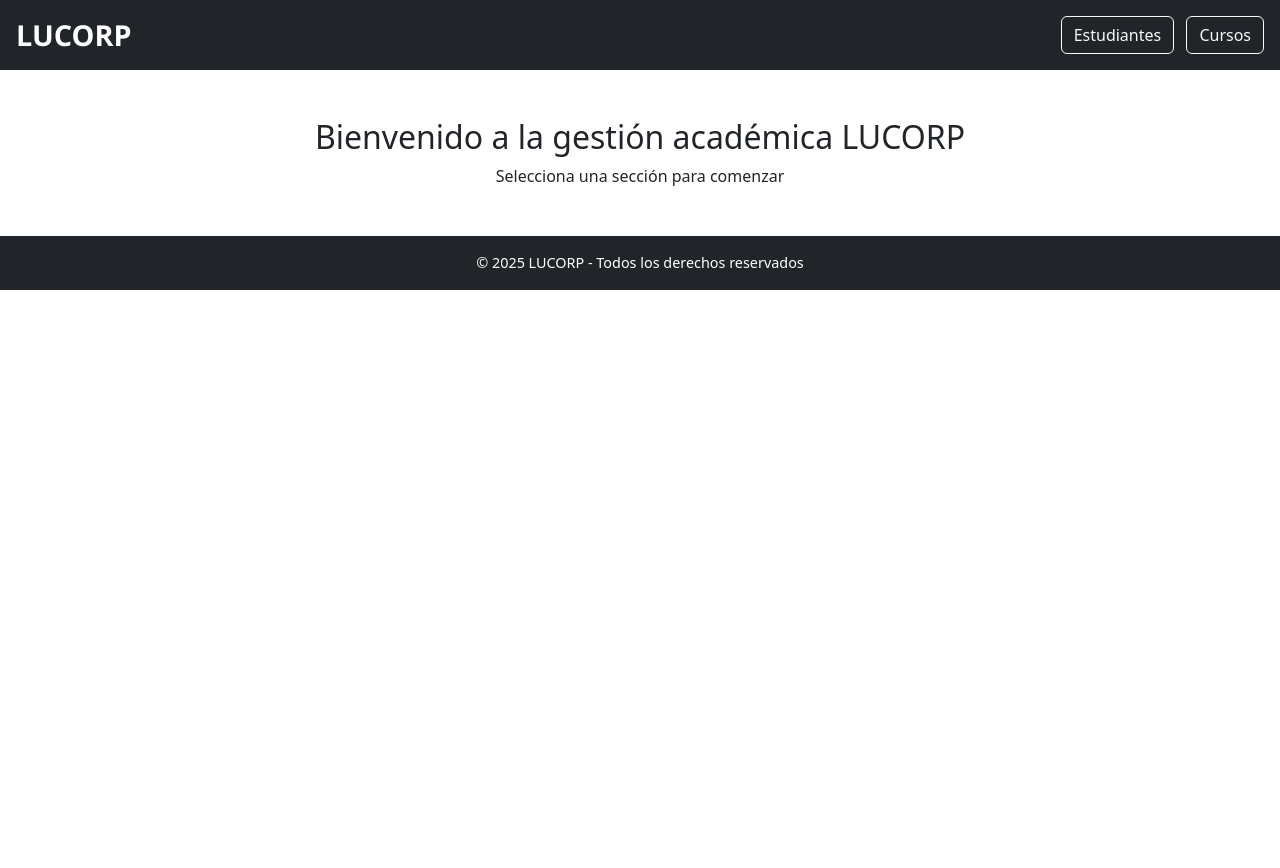
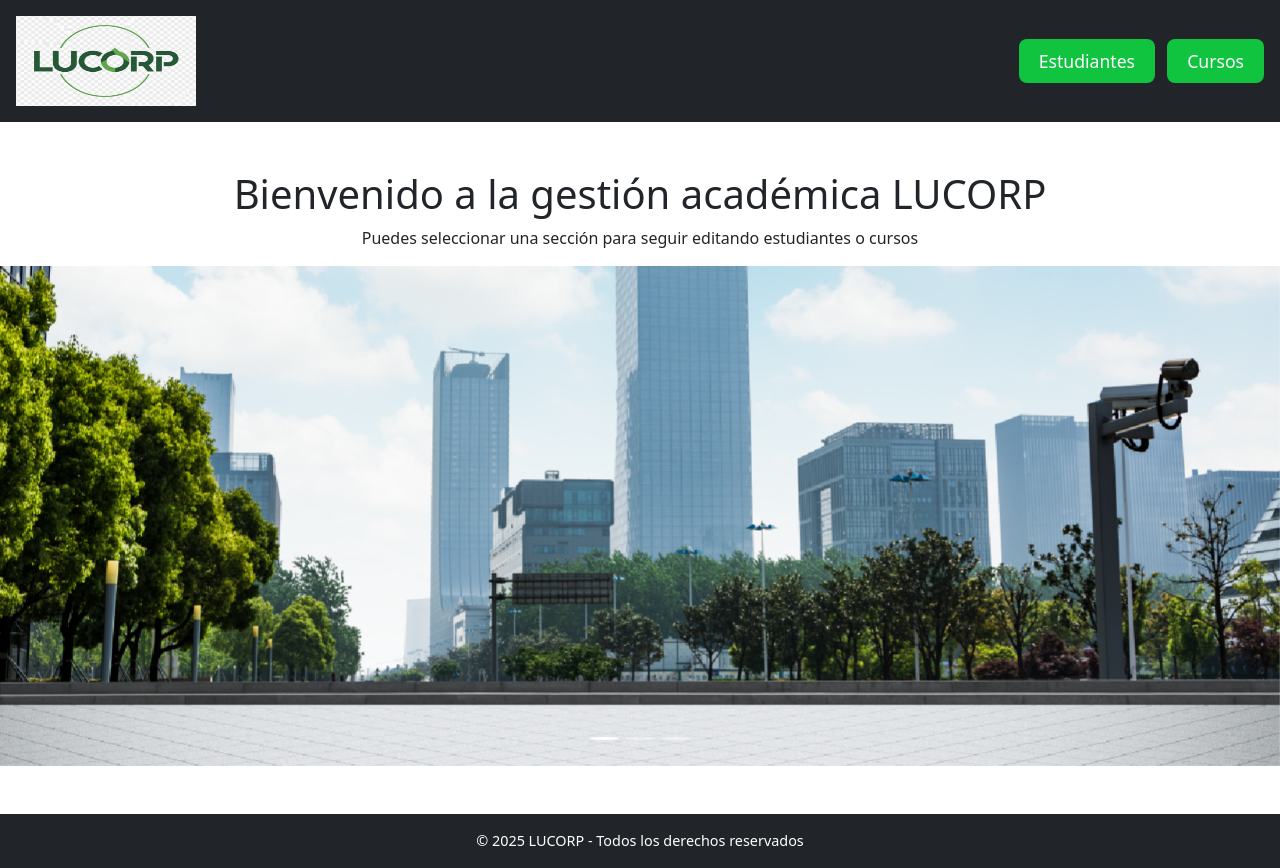
Before and after one commit to Eriksito-28/nuevo-frontend, a website: page public/index.html in a window 1280 px wide. Before the commit the page ends 800 px from the top, so only its background shows below. Drawn offline with nearby package versions, Linux system fonts and the light colour scheme.

Commit message:
version lista para presentar en la clase, puntito cero

```diff
--- a/public/assets/css/styles.css
+++ b/public/assets/css/styles.css
@@ -1,13 +1,149 @@
+/* Tipografía global con Poppins */
 body {
-  background-color: #f8f9fa;
+  font-family: 'Poppins', sans-serif;
+  font-size: 16px;           /* Base para párrafos */
+  line-height: 1.6;
+  color: #333;
+  background-color: #f9f9f9;
+  margin: 0;
+  padding: 0;
 }
 
-header h1 {
-  font-family: 'Segoe UI', sans-serif;
-  font-weight: bold;
-  font-size: 1.8rem;
+/* Encabezados */
+h1 {
+  font-size: 2.5rem;  /* 40px */
+  font-weight: 700;
 }
+
+h2 {
+  font-size: 2rem;    /* 32px */
+  font-weight: 600;
+}
+
+h3 {
+  font-size: 1.75rem; /* 28px */
+  font-weight: 600;
+}
+
+h4 {
+  font-size: 1.5rem;  /* 24px */
+  font-weight: 500;
+}
+
+h5 {
+  font-size: 1.25rem; /* 20px */
+  font-weight: 500;
+}
+
+h6 {
+  font-size: 1rem;    /* 16px */
+  font-weight: 500;
+}
+
+/* Párrafos y texto normal */
+p {
+  font-size: 1rem;    /* 16px */
+  margin-bottom: 1rem;
+}
+
+/* Enlaces */
+a {
+  color: #0d6efd;
+  text-decoration: none;
+}
+
+a:hover {
+  text-decoration: underline;
+}
+
+/* Botones */
+button, .btn {
+  font-family: 'Poppins', sans-serif;
+  font-size: 1rem;
+  font-weight: 500;
+}
+
+/* Inputs y formularios */
+input, textarea, select {
+  font-family: 'Poppins', sans-serif;
+  font-size: 1rem;
+}
+
+/* Listas */
+ul, ol {
+  font-size: 1rem;
+  padding-left: 1.5rem;
+}
+
 
 footer {
   font-size: 0.9rem;
 }
+
+
+
+/*estilos para los slides del inicio*/
+/* Slider de ancho completo */
+#lucorpCarousel {
+  width: 100%;
+}
+
+#lucorpCarousel img {
+  width: 100%;
+  height: 500px; /* Ajustable */
+  object-fit: cover;
+}
+
+/* Ocultar flechas */
+.carousel-control-prev,
+.carousel-control-next {
+  display: none;
+}
+
+/* Estilo limpio para los dots */
+.carousel-indicators {
+  bottom: 15px; /* Ajusta posición vertical */
+}
+
+.carousel-indicators button {
+  width: 12px;
+  height: 12px;
+  border-radius: 50%;   /* Hace círculos perfectos */
+  background-color: rgba(255, 255, 255, 0.8);
+  border: none;
+}
+
+.carousel-indicators .active {
+  background-color: #fff;
+}
+
+
+/*estilo del logo*/
+.logo-inicio {
+    height: 90px;
+    width: 180px;
+}
+
+
+/*estilos para el boton de cursos y estudiantes*/
+.btn-outline-light {
+    background-color: #10c43f !important;
+    color: #fff !important;
+    font-size: 1.1rem;
+    padding: 10px 20px;
+    border-radius: 8px;
+    transition: background-color 0.3s, color 0.3s;
+    text-decoration: none !important; /* Quita subrayado */
+}
+
+/* Margen derecho para botones con me-2 */
+.btn-outline-light.me-2 {
+    margin-right: 15px;
+}
+
+/* Opcional: hover */
+.btn-outline-light:hover {
+    background-color: #0ea62f !important;
+    color: #fff !important;
+    text-decoration: none !important;
+}
--- a/public/index.html
+++ b/public/index.html
@@ -5,20 +5,44 @@
   <title>LUCORP - Gestión Académica</title>
   <link rel="stylesheet" href="assets/css/styles.css">
   <link href="https://cdn.jsdelivr.net/npm/bootstrap@5.3.2/dist/css/bootstrap.min.css" rel="stylesheet">
+  <link href="https://fonts.googleapis.com/css2?family=Poppins:wght@400;500;600;700&display=swap" rel="stylesheet">
+
 </head>
 <body>
   <header class="bg-dark text-white p-3 d-flex justify-content-between align-items-center">
-    <h1 class="m-0">LUCORP</h1>
+    <img src="assets/img/lucorp-logo.webp" alt="Logo LUCORP" class="logo-inicio" link="/index.html" style="cursor: pointer;">
     <nav>
-      <a href="/estudiantes" class="btn btn-outline-light me-2">Estudiantes</a>
-      <a href="/cursos" class="btn btn-outline-light">Cursos</a>
+      <a href="/estudiantes" class="btn-outline-light me-2">Estudiantes</a>
+      <a href="/cursos" class="btn-outline-light">Cursos</a>
     </nav>
   </header>
 
-  <main class="container mt-5 text-center">
-    <h2>Bienvenido a la gestión académica LUCORP</h2>
-    <p>Selecciona una sección para comenzar</p>
-  </main>
+<main class="mt-5 text-center">
+  <h1>Bienvenido a la gestión académica LUCORP</h1>
+  <p>Puedes seleccionar una sección para seguir editando estudiantes o cursos</p>
+
+  <div id="lucorpCarousel" class="carousel slide carousel-fade" data-bs-ride="carousel" data-bs-interval="4000">
+    <div class="carousel-inner">
+      <div class="carousel-item active">
+        <img src="assets/img/moderno-edificio-de-negocios-con-pared-de-vidrio-desde-el-piso-vacio.webp" class="d-block w-100" alt="Imagen 1">
+      </div>
+      <div class="carousel-item">
+        <img src="assets/img/hermosa-vista-de-la-puesta-de-sol-sobre-el-mar.webp" class="d-block w-100" alt="Imagen 2">
+      </div>
+      <div class="carousel-item">
+        <img src="assets/img/paisaje-de-la-bahia-de-miami.webp" class="d-block w-100" alt="Imagen 3">
+      </div>
+    </div>
+
+    <div class="carousel-indicators">
+      <button type="button" data-bs-target="#lucorpCarousel" data-bs-slide-to="0" class="active" aria-current="true" aria-label="Slide 1"></button>
+      <button type="button" data-bs-target="#lucorpCarousel" data-bs-slide-to="1" aria-label="Slide 2"></button>
+      <button type="button" data-bs-target="#lucorpCarousel" data-bs-slide-to="2" aria-label="Slide 3"></button>
+    </div>
+  </div>
+</main>
+
+
 
   <footer class="bg-dark text-white text-center p-3 mt-5">
     &copy; 2025 LUCORP - Todos los derechos reservados
```
Also changed, not shown: public/cursos.html (+1 -1 lines), public/estudiantes.html (+1 -1 lines), public/assets/img/hermosa-vista-de-la-puesta-de-sol-sobre-el-mar.webp (added), public/assets/img/lucorp-logo.webp (added), public/assets/img/moderno-edificio-de-negocios-con-pared-de-vidrio-desde-el-piso-vacio.webp (added), public/assets/img/paisaje-de-la-bahia-de-miami.webp (added).
